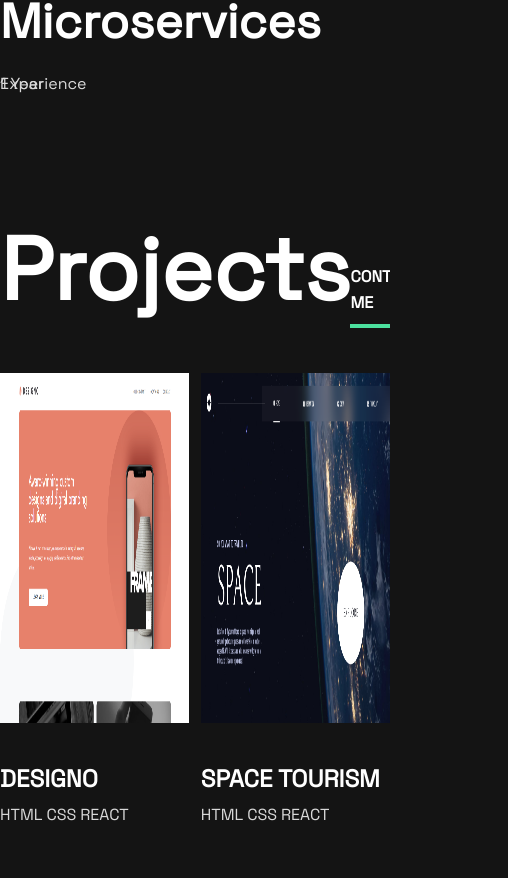
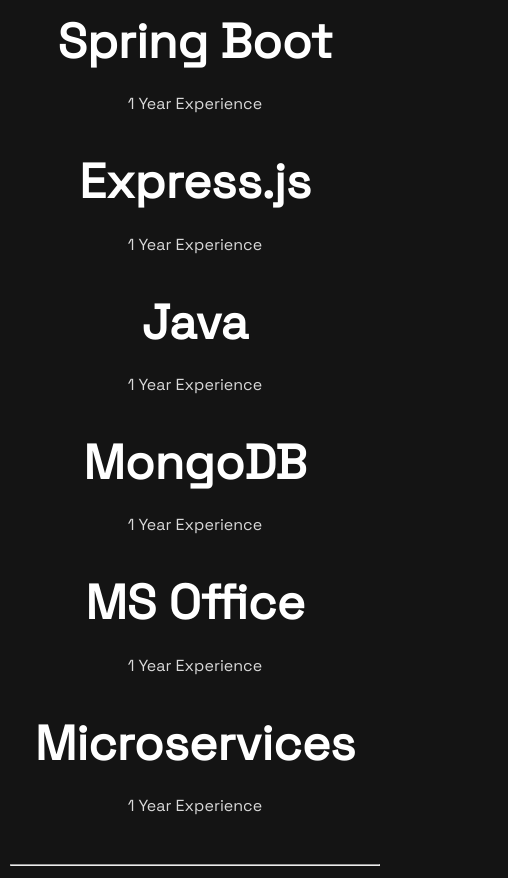
Before and after one commit to saadrashid304/portfolio, a React (Create React App) app: page / in a window 390 px wide. Shown: the part 1606-2484 px from the top of the page, 508 px wide, since content can reach past the window. Built offline with nearby package versions, Linux system fonts and the light colour scheme.

Commit message:
Published

```diff
--- a/src/App.js
+++ b/src/App.js
@@ -17,6 +17,7 @@
           <Introduction />
           <hr className={styles.horizontal_line} />
           <TechnicalSkills />
+          <hr className={styles.horizontal_lin2} />
           <TechnicalProjects />
         </div>
       </div>
--- a/src/App.module.css
+++ b/src/App.module.css
@@ -22,6 +22,10 @@
   margin-bottom: 2.5vh;
 }
 
+.horizontal_lin2 {
+  display: none;
+}
+
 .contact_me_main_container {
   background-color: #242424;
   display: flex;
@@ -43,10 +47,18 @@
   .sub_container {
     width: 80%;
   }
+
+  .contact_me_sub_container {
+    width: 80%;
+  }
 }
 
 @media screen and (max-width: 1050px) {
   .sub_container {
+    width: 90%;
+  }
+
+  .contact_me_sub_container {
     width: 90%;
   }
 }
@@ -57,8 +69,19 @@
     overflow-x: hidden;
   }
 
+  .contact_me_sub_container {
+    width: 100%;
+    overflow-x: hidden;
+  }
+
   .horizontal_line {
     margin-top: 10%;
+    margin-left: 2.5%;
+    margin-right: 2.5%;
+  }
+
+  .horizontal_line1 {
+    /* margin-top: 10%; */
     margin-left: 2.5%;
     margin-right: 2.5%;
   }
@@ -74,3 +97,12 @@
     left: -50%;
   }
 }
+
+@media screen and (max-width: 717px) {
+  .horizontal_lin2 {
+    display: block;
+    margin-top: 5vh;
+    margin-left: 2.5%;
+    margin-right: 2.5%;
+  }
+}
--- a/src/components/ContactForm/ContactForm.module.css
+++ b/src/components/ContactForm/ContactForm.module.css
@@ -3,6 +3,7 @@
     align-items: center;
     margin-top: 10vh;
     margin-bottom: 0vh;
+    z-index: 100;
 }
 
 .contact_left_container {
@@ -36,6 +37,7 @@
     display: flex;
     justify-content: flex-end;
     align-items: center;
+    z-index: 100;
 
 
 }
@@ -44,12 +46,14 @@
     width: 80%;
     display: flex;
     flex-direction: column;
+    z-index: 100;
 }
 
 .inputContainer {
     display: flex;
     flex-direction: column;
     margin-bottom: 3vh;
+    z-index: 100;
 }
 
 .inputContainer input {
@@ -66,6 +70,7 @@
     font-size: 18px;
     font-weight: 500;
     line-height: 27px;
+    z-index: 100;
 }
 
 .inputContainer textarea {
@@ -136,3 +141,45 @@
     color: #4CE19E;
     cursor: pointer;
 }
+
+@media screen and (max-width: 1050px) {
+    .contact_left_container h1 {
+        font-size: 70px;
+    }
+}
+
+@media screen and (max-width: 900px) {
+    .contact_left_container h1 {
+        font-size: 60px;
+    }
+}
+
+@media screen and (max-width: 860px) {
+    .contact_main_container {
+        flex-direction: column;
+    }
+
+    .contact_left_container {
+        width: 80%;
+        display: flex;
+        flex-direction: column;
+        justify-content: center;
+        align-items: center;
+        text-align: center;
+    }
+
+    .contact_right_container {
+        width: 430px;
+        justify-content: center;
+    }
+
+    .contact_form_container {
+        width: 100%;
+    }
+}
+
+@media screen and (max-width: 768px) {
+    .contact_left_container h1 {
+        font-size: 50px;
+    }
+}
--- a/src/components/TechnicalProjects/TechnicalProjects.module.css
+++ b/src/components/TechnicalProjects/TechnicalProjects.module.css
@@ -21,7 +21,6 @@
     padding-bottom: 1vh;
     border-bottom: 4px solid #4CE19E;
     width: 97px;
-    margin-top: 8vh;
 }
 
 .projects_view_btn {
@@ -130,3 +129,70 @@
 .skills_margin {
     margin-left: 1vw;
 }
+
+@media screen and (max-width: 1050px) {
+    .projects_header h1 {
+        font-size: 70px;
+    }
+
+    .project_thumbnail img {
+        height: 300px;
+    }
+}
+
+@media screen and (max-width: 900px) {
+    .projects_header h1 {
+        font-size: 60px;
+    }
+
+    .project_thumbnail img {
+        height: 250px;
+    }
+}
+
+@media screen and (max-width: 768px) {
+    .projects_header h1 {
+        font-size: 50px;
+    }
+
+    .projects_main_container {
+        margin-top: 8vh;
+        margin-left: 2.5%;
+        margin-right: 2.5%;
+    }
+
+    .project_thumbnail img {
+        height: 200px;
+    }
+}
+
+@media screen and (max-width: 560px) {
+    .projects_main_container {
+        margin-top: 0vh;
+    }
+
+    .projects_list {
+        justify-content: center;
+        flex-direction: column;
+    }
+
+    .projects_list_item {
+        width: 100%;
+    }
+
+    .project_thumbnail {
+        width: 100%;
+    }
+
+    .project_thumbnail img {
+        height: 300px;
+    }
+
+    .skills_margin {
+        margin-left: 5vw;
+    }
+
+    .projects_list_item h2 {
+        margin-top: 1vh;
+    }
+}
--- a/src/components/TechnicalSkills/TechnicalSkills.module.css
+++ b/src/components/TechnicalSkills/TechnicalSkills.module.css
@@ -6,7 +6,8 @@
 }
 
 .skills_sub_container {
-    width: 33%;
+    width: 300px;
+    /* border: 1px solid #fff; */
 }
 
 .skills_sub_container h1 {
@@ -21,3 +22,31 @@
     line-height: 0px;
     color: rgb(217, 217, 217);
 }
+
+@media screen and (max-width: 1550px) {
+    .skills_sub_container {
+        width: 310px;
+    }
+}
+
+@media screen and (max-width: 768px) {
+    .skills_main_container {
+        margin-left: 2.5%;
+        margin-right: 2.5%;
+    }
+
+    .skills_sub_container {
+        width: 330px;
+    }
+}
+
+@media screen and (max-width: 717px) {
+    .skills_main_container {
+        justify-content: center;
+        flex-direction: column;
+    }
+
+    .skills_sub_container {
+        text-align: center;
+    }
+}
```
